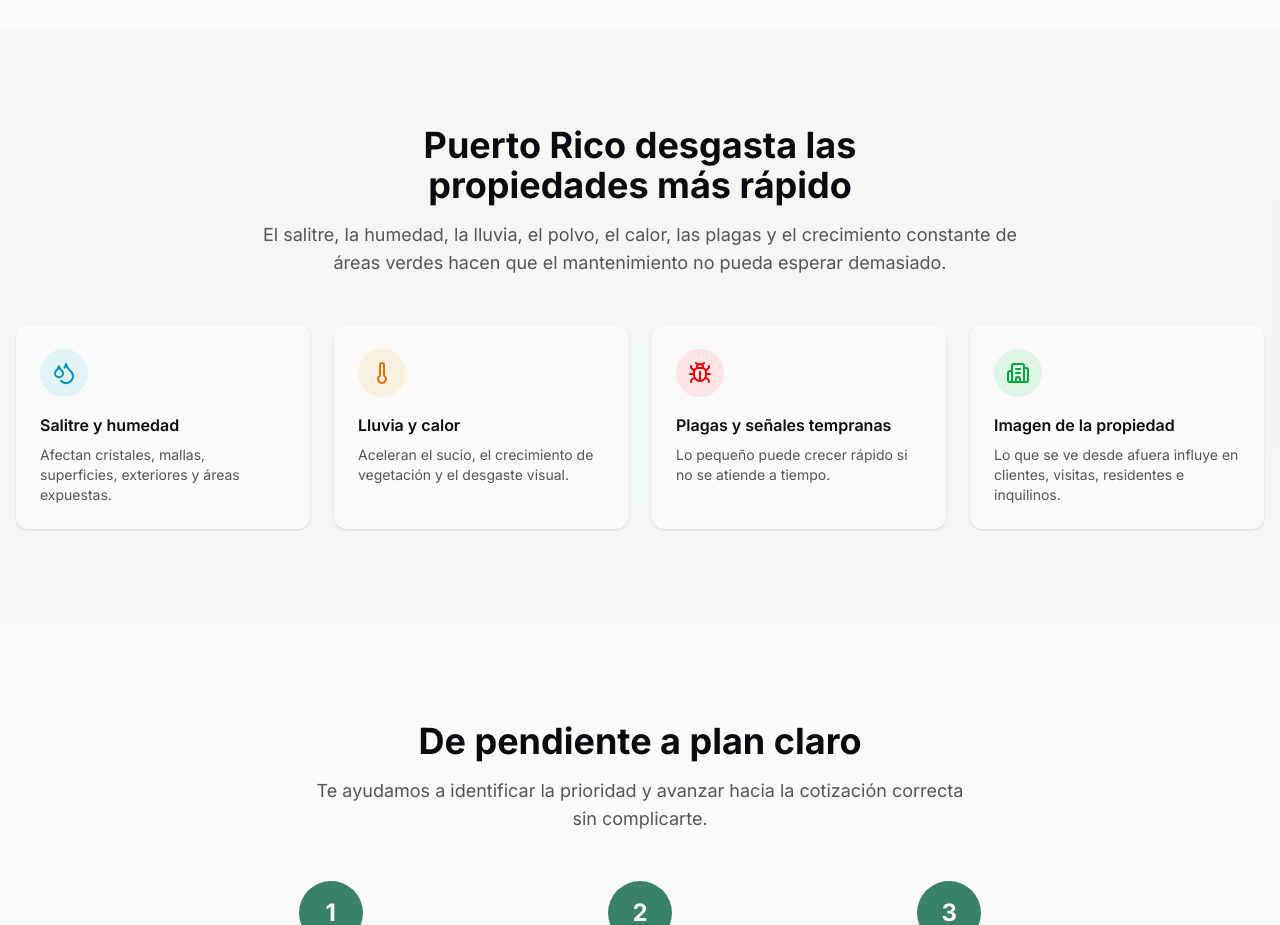
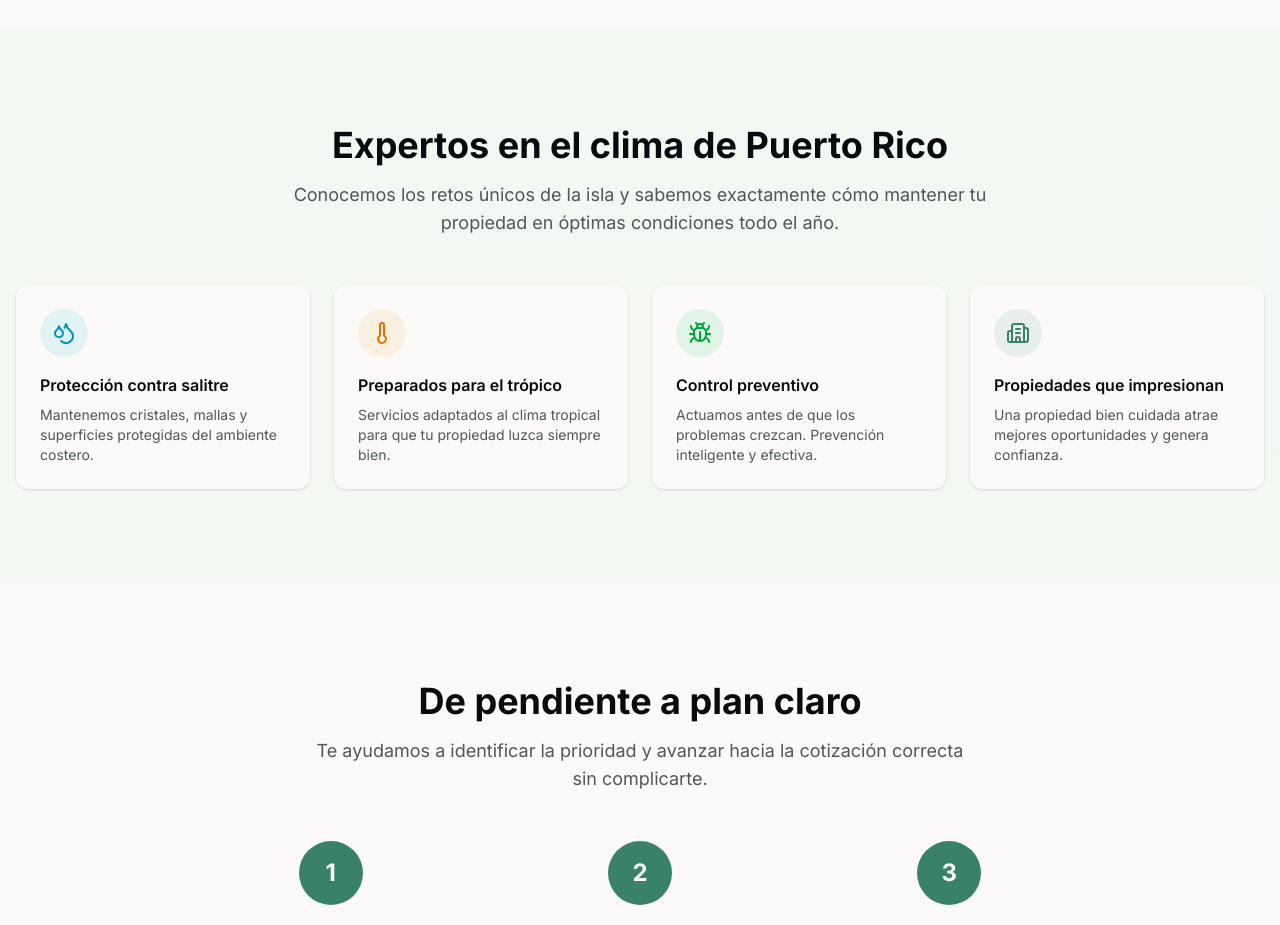
Before and after one commit to benacoadjusters/v0-acosta-property-services, a Next.js app: page / in a window 1280 px wide. Shown: the part 1580-2505 px from the top of the page. Built offline with nearby package versions, Linux system fonts and the light colour scheme; a web font is replaced by a local one.

Commit message:
feat: update Puerto Rico property maintenance content and sections

```diff
--- a/app/page.tsx
+++ b/app/page.tsx
@@ -219,15 +219,15 @@ export default function HomePage() {
           </div>
         </section>
 
-        {/* Contexto Local de Puerto Rico */}
+        {/* Expertos en el clima de Puerto Rico */}
         <section className="py-16 md:py-24 bg-secondary/30">
           <div className="container mx-auto px-4">
             <div className="text-center max-w-3xl mx-auto mb-12">
               <h2 className="text-3xl md:text-4xl font-bold text-foreground mb-4 text-balance">
-                Puerto Rico desgasta las propiedades más rápido
+                Expertos en el clima de Puerto Rico
               </h2>
               <p className="text-lg text-muted-foreground text-pretty">
-                El salitre, la humedad, la lluvia, el polvo, el calor, las plagas y el crecimiento constante de áreas verdes hacen que el mantenimiento no pueda esperar demasiado.
+                Conocemos los retos únicos de la isla y sabemos exactamente cómo mantener tu propiedad en óptimas condiciones todo el año.
               </p>
             </div>
 
@@ -236,9 +236,9 @@ export default function HomePage() {
                 <div className="flex h-12 w-12 items-center justify-center rounded-full bg-cyan-500/10 mb-4">
                   <Droplets className="h-6 w-6 text-cyan-600" />
                 </div>
-                <h3 className="font-semibold text-foreground mb-2">Salitre y humedad</h3>
+                <h3 className="font-semibold text-foreground mb-2">Protección contra salitre</h3>
                 <p className="text-muted-foreground text-sm">
-                  Afectan cristales, mallas, superficies, exteriores y áreas expuestas.
+                  Mantenemos cristales, mallas y superficies protegidas del ambiente costero.
                 </p>
               </div>
 
@@ -246,29 +246,29 @@ export default function HomePage() {
                 <div className="flex h-12 w-12 items-center justify-center rounded-full bg-amber-500/10 mb-4">
                   <Thermometer className="h-6 w-6 text-amber-600" />
                 </div>
-                <h3 className="font-semibold text-foreground mb-2">Lluvia y calor</h3>
+                <h3 className="font-semibold text-foreground mb-2">Preparados para el trópico</h3>
                 <p className="text-muted-foreground text-sm">
-                  Aceleran el sucio, el crecimiento de vegetación y el desgaste visual.
-                </p>
-              </div>
-
-              <div className="bg-background rounded-xl p-6 shadow-sm">
-                <div className="flex h-12 w-12 items-center justify-center rounded-full bg-red-500/10 mb-4">
-                  <Bug className="h-6 w-6 text-red-600" />
-                </div>
-                <h3 className="font-semibold text-foreground mb-2">Plagas y señales tempranas</h3>
-                <p className="text-muted-foreground text-sm">
-                  Lo pequeño puede crecer rápido si no se atiende a tiempo.
+                  Servicios adaptados al clima tropical para que tu propiedad luzca siempre bien.
                 </p>
               </div>
 
               <div className="bg-background rounded-xl p-6 shadow-sm">
                 <div className="flex h-12 w-12 items-center justify-center rounded-full bg-green-500/10 mb-4">
-                  <Building2 className="h-6 w-6 text-green-600" />
+                  <Bug className="h-6 w-6 text-green-600" />
                 </div>
-                <h3 className="font-semibold text-foreground mb-2">Imagen de la propiedad</h3>
+                <h3 className="font-semibold text-foreground mb-2">Control preventivo</h3>
                 <p className="text-muted-foreground text-sm">
-                  Lo que se ve desde afuera influye en clientes, visitas, residentes e inquilinos.
+                  Actuamos antes de que los problemas crezcan. Prevención inteligente y efectiva.
+                </p>
+              </div>
+
+              <div className="bg-background rounded-xl p-6 shadow-sm">
+                <div className="flex h-12 w-12 items-center justify-center rounded-full bg-primary/10 mb-4">
+                  <Building2 className="h-6 w-6 text-primary" />
+                </div>
+                <h3 className="font-semibold text-foreground mb-2">Propiedades que impresionan</h3>
+                <p className="text-muted-foreground text-sm">
+                  Una propiedad bien cuidada atrae mejores oportunidades y genera confianza.
                 </p>
               </div>
             </div>
```
